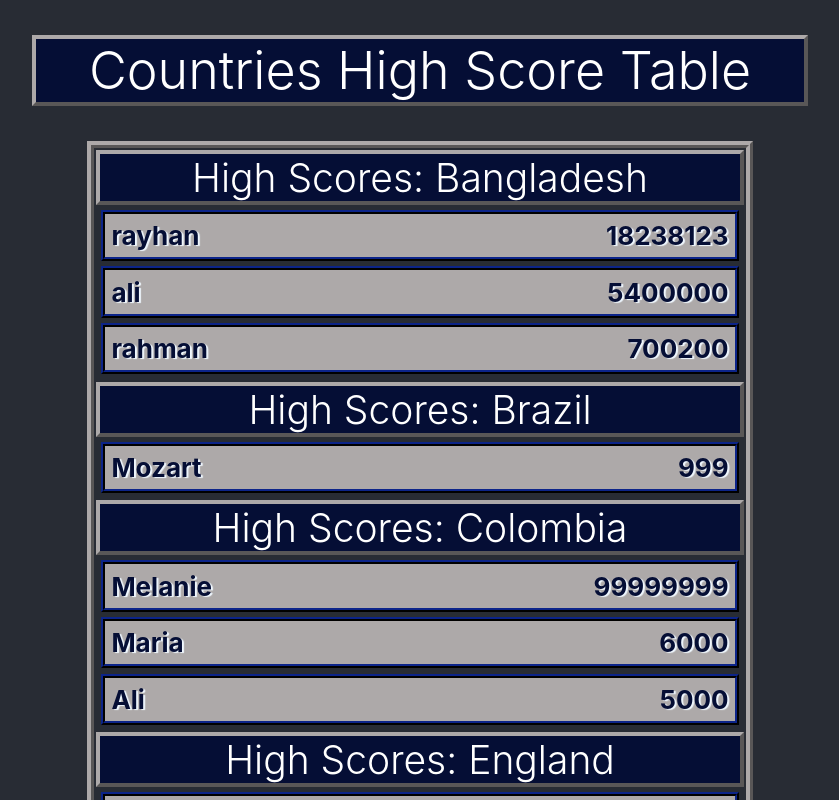
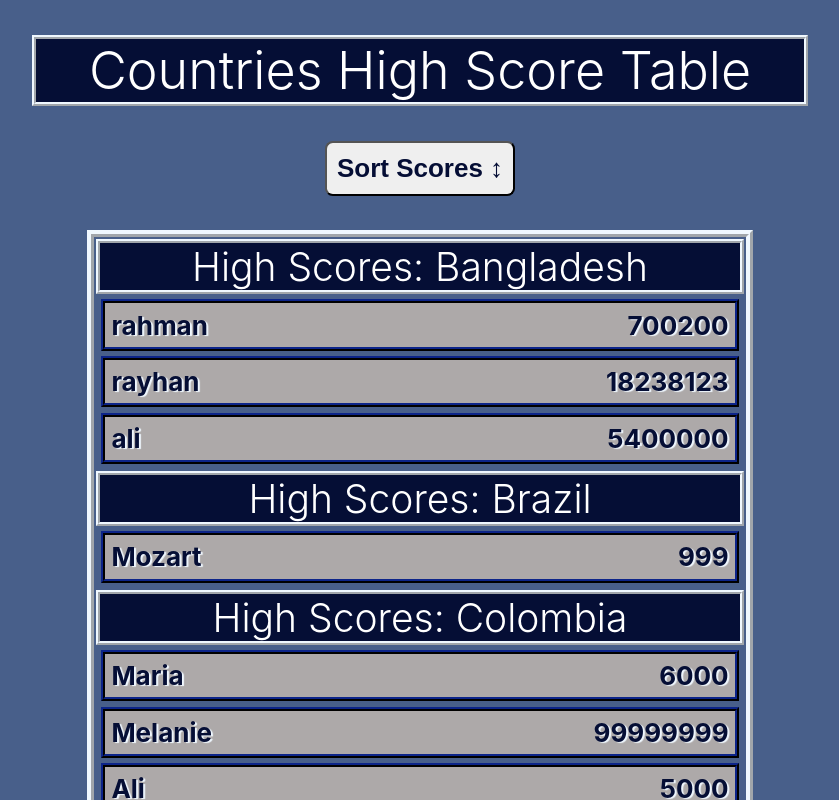
Before and after one commit to Know-Thyself/high-scores-react, a React (Create React App) app: page / in a window 1280 px wide. Shown: the top 800 px of the page, without its empty margins (220-1059 px from the left). Built offline with nearby package versions, Linux system fonts and the light colour scheme.

Commit message:
Completed level 4:- sorted scores in ascending and descending order

```diff
--- a/src/App.css
+++ b/src/App.css
@@ -8,11 +8,27 @@
   padding: auto;
   width: 60vw;
   font-weight: 300;
-  border: 4px outset rgb(173, 169, 169);
+  border: 4px ridge aliceblue;
+}
+
+.toggle-button,
+.toggle {
+  margin-bottom: 1.3em;
+  font-size: 1em;
+  font-weight: 700;
+  padding: 0.4em;
+  cursor: pointer;
+  color: rgb(5, 14, 53);
+  border-radius: 0.3em;
+  border-style: solid  rgb(5, 14, 53);
+}
+
+span {
+  content: "\2195";
 }
 
 .table {
-  border: 7px ridge rgb(173, 169, 169);
+  border: 7px ridge aliceblue;
 }
 
 .table tr {
@@ -26,7 +42,7 @@
   width: 50vw;
   text-align: center;
   font-weight: 300;
-  border: 4px outset rgb(173, 169, 169);
+  border: 4px ridge aliceblue;
 }
 
 .country-heros {
@@ -40,7 +56,7 @@
 }
 
 .App-header {
-  background-color: #282c34;
+  background-color: rgb(72, 95, 138);
   min-height: 100vh;
   display: flex;
   flex-direction: column;
--- a/src/HighScoreTable.js
+++ b/src/HighScoreTable.js
@@ -1,4 +1,4 @@
-import React from 'react';
+import React, { useState } from 'react';
 
 const HighScoreTable = (props) => {
     const countryNames = props.country.sort((a,b)=> {
@@ -6,7 +6,7 @@ const HighScoreTable = (props) => {
         let b1 = b.name;
         return a1 < b1 ? -1 : a1 > b1 ? 1 : 0;
     });
-
+    const descendingOrder = () => {
         countryNames.map(highest => {
             return highest.scores.sort((a, b) => {
                 if (a.s > b.s) {
@@ -16,8 +16,30 @@ const HighScoreTable = (props) => {
                   }
             });
         });
+    }
+    const [toggled, setToggled] = useState(false);
+    const toggler = (e) => {
+        setToggled(!toggled);
+        if (e.target.className !== "toggle") {
+            ascendingOrder();
+        } else if(e.target.className === "toggle"){
+            descendingOrder();
+        }
 
+    }
+    const ascendingOrder = () => {countryNames.map(highest => {
+        return highest.scores.sort((a, b) => {
+            if (a.s < b.s) {
+                return -1;
+            } else {
+                return 1;
+              }
+        });
+    });
+}
     return (
+        <div>
+            <button onClick={toggler} className={toggled ? "toggle" : "toggle-button"}>Sort Scores <span>&#8597;</span></button>
             <table className="table">
                 {countryNames.map(header => (
                     <thead>
@@ -34,6 +56,7 @@ const HighScoreTable = (props) => {
                     </thead>
                 ))}
             </table>
+        </div>
     );
 }
 
```
Lines whose indentation alone changed are shown as unchanged.
